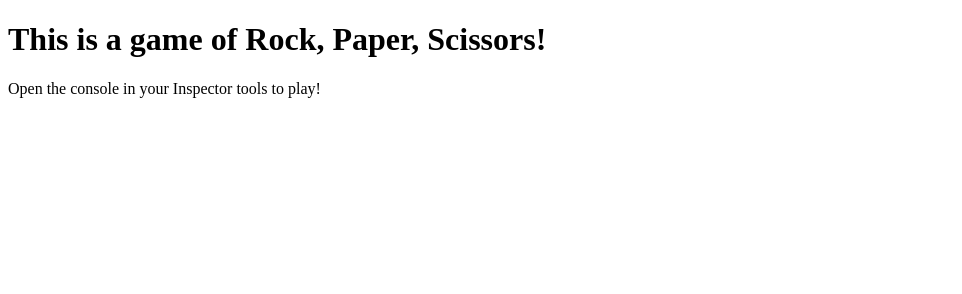
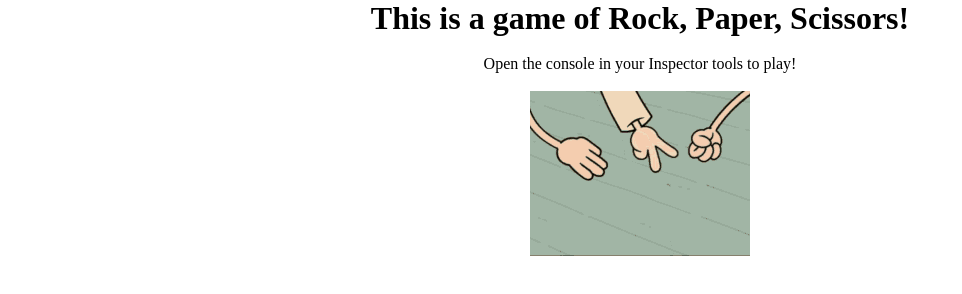
Before and after one commit to dlockett133/new-rock-paper-scissors, a plain HTML site: page index.html in a window 1280 px wide. Shown: the whole page, without its empty margins (0-962 px from the left). Drawn offline with Linux system fonts and the light colour scheme.

Commit message:
Added img and style-sheet

```diff
--- /dev/null
+++ b/assets/style.css
@@ -0,0 +1,12 @@
+* {
+    margin: 0;
+    padding: 0;
+}
+
+header {
+    text-align: center;
+}
+
+body{
+    text-align: center;
+}
--- a/index.html
+++ b/index.html
@@ -2,10 +2,15 @@
 <html>
   <head>
     <meta charset="UTF-8" />
+    <meta name="viewport" content="width=device-width, initial-scale=1" />
+    <link rel=" stylesheet" href="./assets/style.css" />
     <title>Rock Paper Scissors</title>
   </head>
   <body>
     <header><h1>This is a game of Rock, Paper, Scissors!</h1></header>
+    <br />
     <p>Open the console in your Inspector tools to play!</p>
+    <br />
+    <img src="./assets/rock-paper-scissors.gif" alt="rock-paper-scissors" />
   </body>
 </html>
```
Also changed, not shown: assets/rock-paper-scissors.gif (added).
